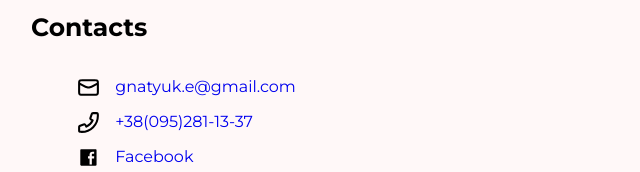
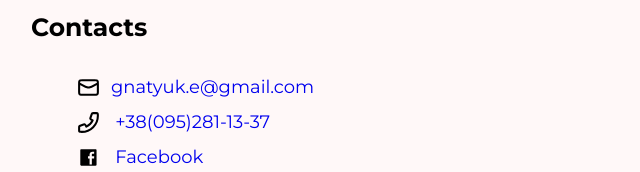
Before and after one commit to eugenehnatiuk/hillel_front_basic_2023, a plain HTML site: page index.html in a window 1280 px wide. Shown: the part 776-948 px from the top of the page, 109-749 px from the left. Drawn offline with Linux system fonts and the light colour scheme; a web font is replaced by a local one.

Commit message:
styles correction

```diff
--- a/css/style.css
+++ b/css/style.css
@@ -91,12 +91,21 @@ div > p {
 .contacts{
 	padding-left: 45px;
 }
-
+.contacts_box{
+	font-size: 0px;
+}
 .contacts_icon {
+	display: inline-block;
   vertical-align: middle;
   padding-right: 10px;
 }
 
+.contacts_icon + a{
+	vertical-align: middle;
+	font-size: 18px;
+	display: inline-block;
+	/* padding-left: 10px; */
+}
 /* Table */
 table {
   margin: 0 auto;
--- a/index.html
+++ b/index.html
@@ -46,7 +46,7 @@
 			<div class="content_conteiner">
 				<h3>Contacts</h3>
 				<div class="contacts">
-					<div>
+					<div class="contacts_box">
 						<img class="contacts_icon" src="img/mail.svg" alt="e-mail" width="35" height="35">
 						<a href="mailto:gnatyuk.e@gmail.com">gnatyuk.e@gmail.com</a>
 					</div>
```
